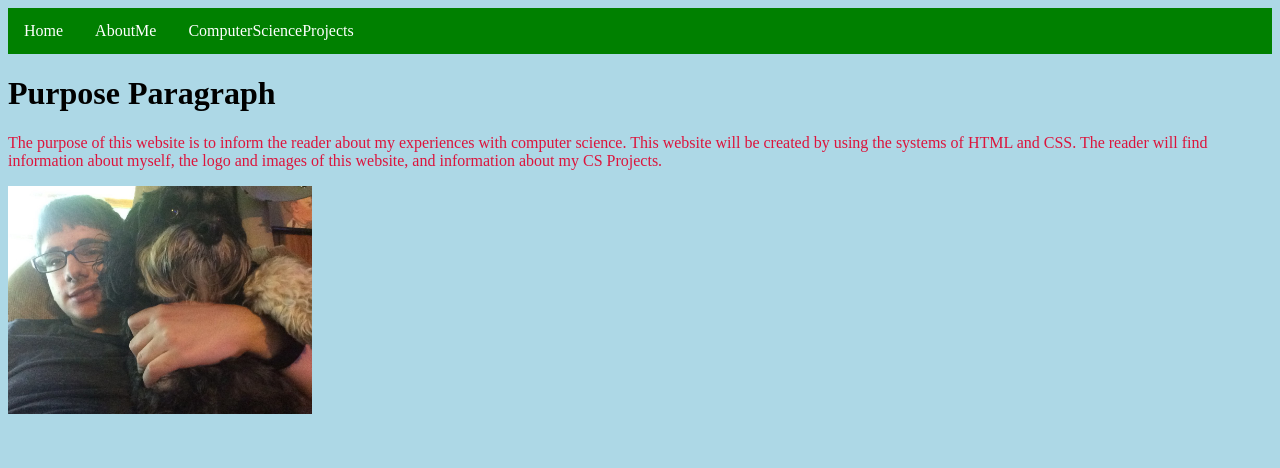
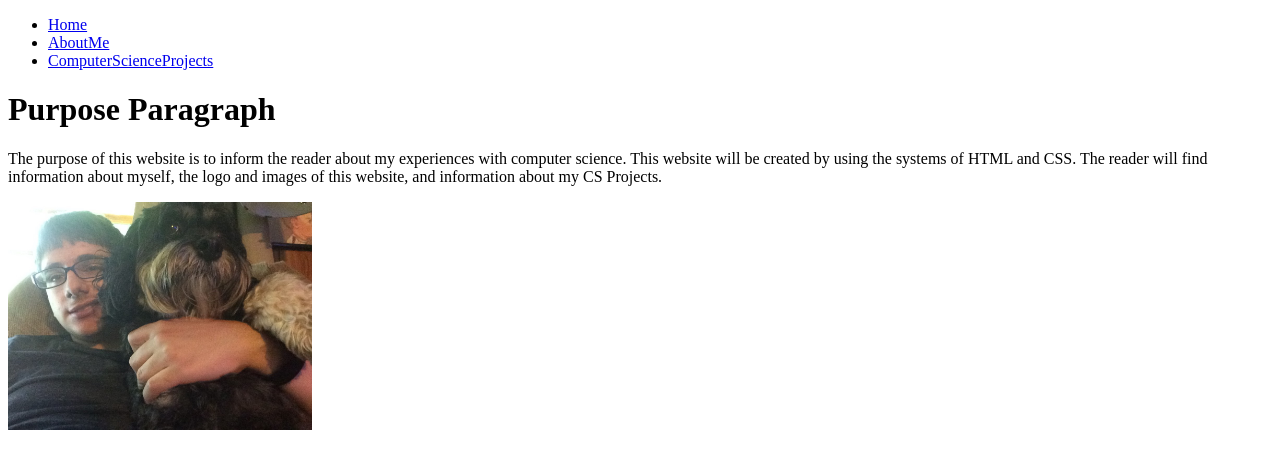
Before and after one commit to NoahDill/Portfolio-Website-Draft-1, a plain HTML site: page index.html in a window 1280 px wide. Drawn offline with Linux system fonts and the light colour scheme.

Commit message:
Update index.html

```diff
--- a/index.html
+++ b/index.html
@@ -1,48 +1,7 @@
 <!DOCTYPE html>
 <html>
-<head>
-<style>
-p {
-    color: crimson;
-}
 
-h1 {
-    color: black;
-}
-</style>
-</head>
-<style>
-body {
-    background-color: lightblue;
-}
-</style>
 <title>Noah's Home Page</title>
-  <style>
-ul {
-    list-style-type: none;
-    margin: 0;
-    padding: 0;
-    overflow: hidden;
-    background-color: green;
-}
-
-li {
-    float: left;
-}
-
-li a {
-    display: block;
-    color: white;
-    text-align: center;
-    padding: 14px 16px;
-    text-decoration: none;
-}
-
-li a:hover {
-    background-color: #111;
-}
-</style>
-</head>
 <body>
 
 <ul>
```
